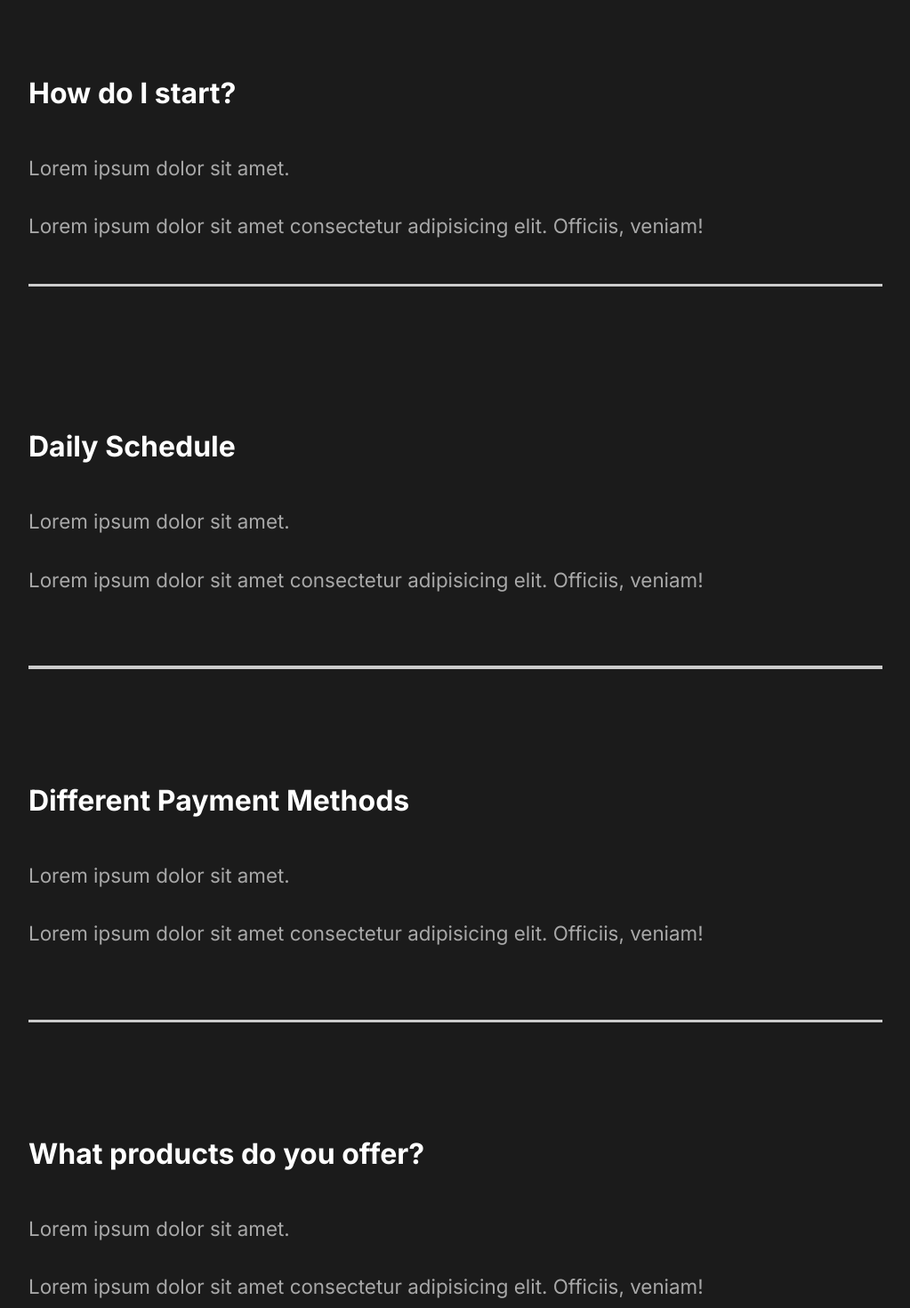
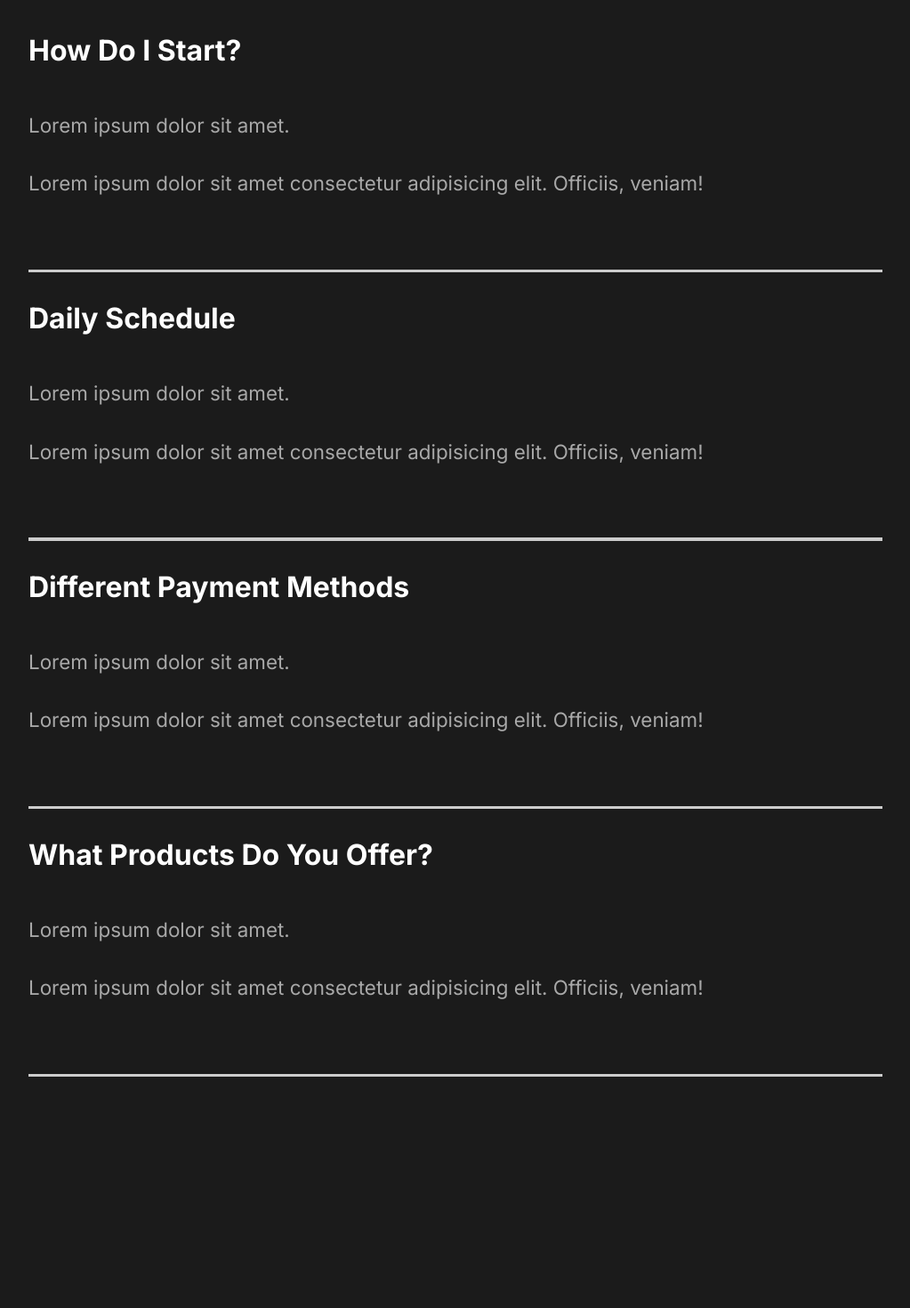
Before and after one commit to ChesterCabahug/shiny-react-portfolio, a React (Create React App) app: page / in a window 1280 px wide. Shown: the part 2380-3850 px from the top of the page at 89% size, without its empty margins (128-1151 px from the left). After the commit the page ends 3702 px from the top, so only its background shows below. Built offline with nearby package versions, Linux system fonts and the light colour scheme.

Commit message:
18. Finishing FAQ Animation

```diff
--- a/src/components/FaqSection.jsx
+++ b/src/components/FaqSection.jsx
@@ -1,6 +1,7 @@
 import styled from "styled-components";
 import { About } from "../styles";
 import Toggle from "./Toggle";
+import { AnimateSharedLayout } from "framer-motion";
 
 const FaqSection = () => {
   return (
@@ -8,21 +9,8 @@
       <h2>
         Any Questions <span>FAQ</span>
       </h2>
-      <Toggle>
-        <div className="question">
-          <h4>How do I start?</h4>
-          <div className="answer">
-            <p>Lorem ipsum dolor sit amet.</p>
-            <p>
-              Lorem ipsum dolor sit amet consectetur adipisicing elit. Officiis,
-              veniam!
-            </p>
-            <div className="faq-line"></div>
-          </div>
-        </div>
-      </Toggle>
-      <div className="question">
-        <h4>Daily Schedule</h4>
+      <AnimateSharedLayout>
+        <Toggle title="How Do I Start?">
           <div className="answer">
             <p>Lorem ipsum dolor sit amet.</p>
             <p>
@@ -30,10 +18,9 @@
               veniam!
             </p>
           </div>
-        <div className="faq-line"></div>
-      </div>
-      <div className="question">
-        <h4>Different Payment Methods</h4>
+        </Toggle>
+
+        <Toggle title="Daily Schedule">
           <div className="answer">
             <p>Lorem ipsum dolor sit amet.</p>
             <p>
@@ -41,10 +28,8 @@
               veniam!
             </p>
           </div>
-        <div className="faq-line"></div>
-      </div>
-      <div className="question">
-        <h4>What products do you offer?</h4>
+        </Toggle>
+        <Toggle title="Different Payment Methods">
           <div className="answer">
             <p>Lorem ipsum dolor sit amet.</p>
             <p>
@@ -52,8 +37,17 @@
               veniam!
             </p>
           </div>
-        <div className="faq-line"></div>
+        </Toggle>
+        <Toggle title="What Products Do You Offer?">
+          <div className="answer">
+            <p>Lorem ipsum dolor sit amet.</p>
+            <p>
+              Lorem ipsum dolor sit amet consectetur adipisicing elit. Officiis,
+              veniam!
+            </p>
           </div>
+        </Toggle>
+      </AnimateSharedLayout>
     </Faq>
   );
 };
--- a/src/components/Toggle.jsx
+++ b/src/components/Toggle.jsx
@@ -1,11 +1,14 @@
 import { useState } from "react";
+import { motion } from "framer-motion";
 
-const Toggle = ({ children }) => {
+const Toggle = ({ children, title }) => {
   const [toggle, setToggle] = useState(true);
   return (
-    <div onClick={() => setToggle(!toggle)} className="">
+    <motion.div layout className="question" onClick={() => setToggle(!toggle)} className="">
+    <motion.h4 layout>{title}</motion.h4>
       {toggle ? children : ""}
-    </div>
+      <motion.div layout className="faq-line"></motion.div>
+    </motion.div>
   );
 };
 
```
Also changed, not shown: 1 other file (tests, documents, lock files or other folders). Lines whose indentation alone changed are shown as unchanged.
